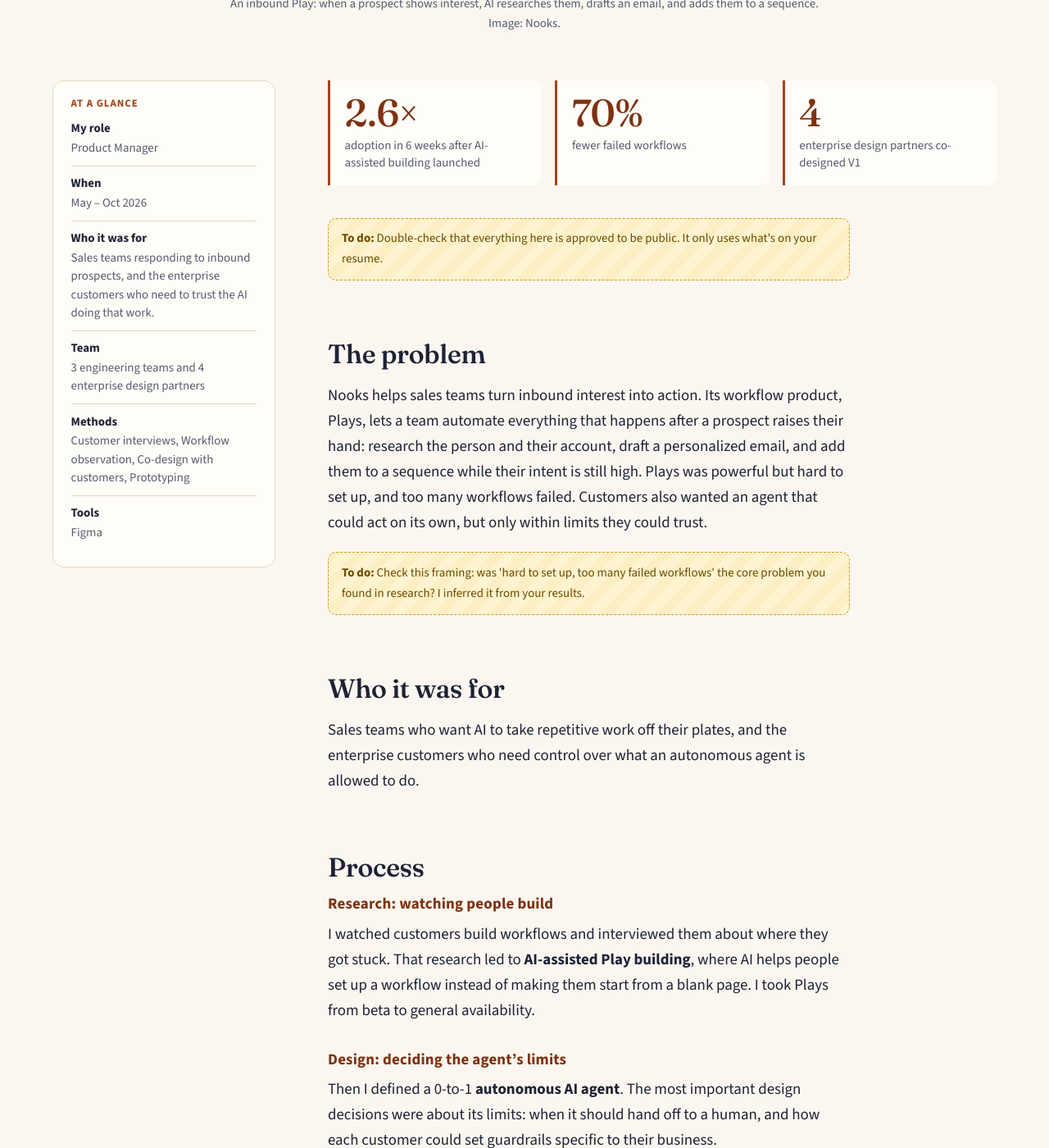
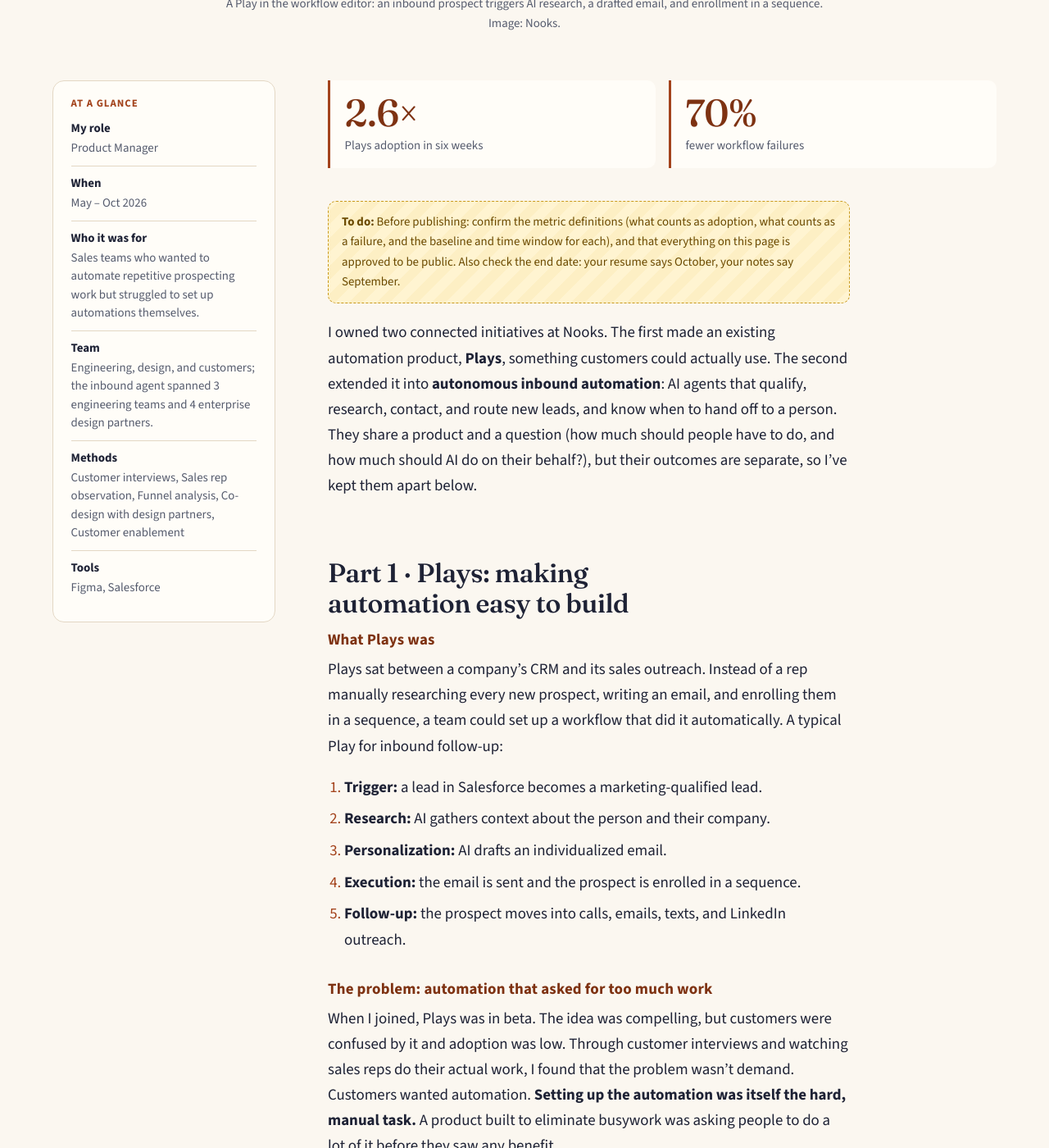
Before and after one commit to sabrinahu618/portfolio, a Jekyll site: the page built from _projects/nooks.md, in a window 1280 px wide and 1400 px high, scrolled down 1237 px. Shown: the whole window at 82% size. Built offline with Jekyll 4.4.1, drawn with Linux system fonts in a browser that asks for light colours; some of the changed text lies outside the part shown.

Commit message:
Rewrite Nooks case study as two distinct initiatives
Separate the Plays AI workflow builder from autonomous inbound
automation so their outcomes aren't conflated. Unverified metrics,
customer names, and shipped-vs-scoped features are held in to-do notes.

Co-Authored-By: Claude Opus 5.5 <noreply@anthropic.com>
Claude-Session: https://claude.ai/code/session_01HybnYJGYPLDq5hkAYptQSd

```diff
--- a/_projects/nooks.md
+++ b/_projects/nooks.md
@@ -1,65 +1,106 @@
 ---
-title: An AI agent that knows when to hand off
+title: Automation that's easy to build, and safe to trust
 org: Nooks
-summary: Taking Nooks' inbound workflow automation from beta to launch, and defining an autonomous agent built to bring in a human at the right moment.
+summary: Turning a confusing, low-adoption workflow product into an AI-assisted experience sales teams could actually use, then defining an autonomous inbound agent that knows when to bring in a human.
 themes: [communication]
 order: 4
 featured: true
 years: May – Oct 2026
 role: Product Manager
-audience: Sales teams responding to inbound prospects, and the enterprise customers who need to trust the AI doing that work.
-team: 3 engineering teams and 4 enterprise design partners
-methods: [Customer interviews, Workflow observation, Co-design with customers, Prototyping]
-tools: [Figma]
+audience: Sales teams who wanted to automate repetitive prospecting work but struggled to set up automations themselves.
+team: Engineering, design, and customers; the inbound agent spanned 3 engineering teams and 4 enterprise design partners.
+methods: [Customer interviews, Sales rep observation, Funnel analysis, Co-design with design partners, Customer enablement]
+tools: [Figma, Salesforce]
 cover: /assets/img/nooks/plays-workflow.webp
 cover_width: 818
 cover_height: 750
 cover_narrow: true
-cover_alt: "A Nooks Plays workflow built from four connected steps: a trigger when an inbound prospect arrives, a Research Agent that looks up the prospect and account, a Draft AI Email step, and an Add to Sequence step, with an Add Step button below."
-cover_caption: "An inbound Play: when a prospect shows interest, AI researches them, drafts an email, and adds them to a sequence. Image: Nooks."
+cover_alt: "A Nooks Plays workflow in the editor, built from four connected steps: a trigger when an inbound prospect arrives, a Research Agent that looks up the prospect and account, a Draft AI Email step, and an Add to Sequence step, with an Add Step button below."
+cover_caption: "A Play in the workflow editor: an inbound prospect triggers AI research, a drafted email, and enrollment in a sequence. Image: Nooks."
 highlights:
   - value: "2.6×"
-    label: adoption in 6 weeks after AI-assisted building launched
+    label: Plays adoption in six weeks
   - value: "70%"
-    label: fewer failed workflows
-  - value: "4"
-    label: enterprise design partners co-designed V1
+    label: fewer workflow failures
 ---
 
-{% include todo.html note="Double-check that everything here is approved to be public. It only uses what's on your resume." %}
+{% include todo.html note="Before publishing: confirm the metric definitions (what counts as adoption, what counts as a failure, and the baseline and time window for each), and that everything on this page is approved to be public. Also check the end date: your resume says October, your notes say September." %}
 
-## The problem
+I owned two connected initiatives at Nooks. The first made an existing automation product, **Plays**, something customers could actually use. The second extended it into **autonomous inbound automation**: AI agents that qualify, research, contact, and route new leads, and know when to hand off to a person. They share a product and a question (how much should people have to do, and how much should AI do on their behalf?), but their outcomes are separate, so I've kept them apart below.
 
-Nooks helps sales teams turn inbound interest into action. Its workflow product, Plays, lets a team automate everything that happens after a prospect raises their hand: research the person and their account, draft a personalized email, and add them to a sequence while their intent is still high. Plays was powerful but hard to set up, and too many workflows failed. Customers also wanted an agent that could act on its own, but only within limits they could trust.
+## Part 1 · Plays: making automation easy to build
 
-{% include todo.html note="Check this framing: was 'hard to set up, too many failed workflows' the core problem you found in research? I inferred it from your results." %}
+### What Plays was
 
-## Who it was for
+Plays sat between a company's CRM and its sales outreach. Instead of a rep manually researching every new prospect, writing an email, and enrolling them in a sequence, a team could set up a workflow that did it automatically. A typical Play for inbound follow-up:
 
-Sales teams who want AI to take repetitive work off their plates, and the enterprise customers who need control over what an autonomous agent is allowed to do.
+1. **Trigger:** a lead in Salesforce becomes a marketing-qualified lead.
+2. **Research:** AI gathers context about the person and their company.
+3. **Personalization:** AI drafts an individualized email.
+4. **Execution:** the email is sent and the prospect is enrolled in a sequence.
+5. **Follow-up:** the prospect moves into calls, emails, texts, and LinkedIn outreach.
 
-## Process
+### The problem: automation that asked for too much work
 
-### Research: watching people build
+When I joined, Plays was in beta. The idea was compelling, but customers were confused by it and adoption was low. Through customer interviews and watching sales reps do their actual work, I found that the problem wasn't demand. Customers wanted automation. **Setting up the automation was itself the hard, manual task.** A product built to eliminate busywork was asking people to do a lot of it before they saw any benefit.
 
-I watched customers build workflows and interviewed them about where they got stuck. That research led to **AI-assisted Play building**, where AI helps people set up a workflow instead of making them start from a blank page. I took Plays from beta to general availability.
+That showed up in a few ways:
 
-### Design: deciding the agent's limits
+- **Getting started:** customers struggled to understand how to create and configure a Play.
+- **Complexity:** building one meant understanding the workflow logic underneath it.
+- **Reliability:** workflows failed, which undermined trust in letting automation act on their behalf.
+- **Legibility:** when the AI did something unexpected, users had no easy way to see why or to tell it that it was wrong.
 
-Then I defined a 0-to-1 **autonomous AI agent**. The most important design decisions were about its limits: when it should hand off to a human, and how each customer could set guardrails specific to their business.
+{% include todo.html note="Add one or two specific findings from discovery: how many customers or reps you talked to, and a moment or anonymized quote that changed your thinking." %}
 
-{% include figure.html need="A simple diagram of the agent's decision flow: act, ask, or hand off to a human." %}
+{% include figure.html need="The workflow builder before your changes, ideally next to the AI-assisted version." wide=true %}
 
-### Build: co-designing with customers
+### What we changed
 
-I co-designed the first version with four enterprise design partners and led execution across three engineering teams.
+I shifted the strategy from asking customers to configure every step themselves to letting AI help them build. I think about it in three parts:
 
-## Outcome
+- **Generation:** **AI-assisted Play building**, including a natural-language Plays Assistant. Users describe the sales process they want to automate in their own words (for example, which leads to target, how to research them, what kind of outreach to send, and which sequence to add them to), and the assistant turns that intent into a workflow.
+- **Transparency:** showing users what the AI is doing and why, so automation isn't a black box.
+- **Correction:** giving users a way to reject an AI decision and explain what was wrong, so the system can be corrected rather than abandoned.
 
-AI-assisted building drove **2.6× adoption in six weeks** and **70% fewer failed workflows**.
+{% include todo.html note="Confirm which of these shipped in GA and which were designed or scoped. Transparency and correction currently read as design intent, not shipped features. Same for Slack alerts: shipped or scoped?" %}
 
-{% include todo.html note="Add where the autonomous agent ended up: shipped, in beta with design partners, or still in development." %}
+Alongside the product, I closed gaps in workflows that were causing failures. I also worked on adoption outside the product itself, through onboarding documentation, a customer webinar, and walkthroughs on customer calls. A new kind of tool only gets adopted if people understand how it fits into the way they already work.
+
+{% include todo.html note="What actually caused the workflow failures, and what fixed them? One or two sentences makes the 70% far more credible." %}
+
+### Outcome
+
+Plays went from beta to general availability. In the six weeks after AI-assisted building launched, **adoption grew 2.6×** and **workflow failures fell 70%**.
+
+{% include todo.html note="If the definitions check out, add customer activation (about 11 to 120 customers with Play activity) and live Plays (about 50). Keep each metric clearly labeled; they measure different things." %}
+
+## Part 2 · Autonomous inbound: from automation to agents
+
+### The opportunity
+
+Companies spend heavily to generate inbound interest, but turning an inbound lead into a real sales conversation is often slow, fragmented, and manual. Analyzing the inbound funnel and speed-to-lead showed where leads were falling through the cracks. It also pointed to an ambitious goal: **double the meetings booked from the same volume of leads.**
+
+### Designing the agent
+
+I defined a 0-to-1 autonomous inbound experience and scoped it across three engineering teams. The agent covers the full path from a new lead to a booked meeting:
+
+1. **Scoring:** decide which leads to prioritize.
+2. **Research:** gather context on the lead and their company.
+3. **Outreach:** write personalized messages.
+4. **Routing:** send the lead to the right sales rep.
+5. **Scheduling:** help book the meeting.
+6. **CRM updates:** keep records accurate.
+7. **Human escalation:** bring in a person when the agent shouldn't act on its own.
+
+The most important design work was on the limits. Each customer could set guardrails specific to their business, and escalating to a human was a deliberate part of the design, not a fallback. I recruited four enterprise design partners and co-designed the first version with them.
+
+{% include figure.html need="A simple diagram of the agent's decision flow: act, ask, or hand off to a human. Sketch it on paper and I'll redraw it." %}
+
+{% include todo.html note="Where did this end up: shipped, in beta with design partners, or still in development? And can you name the design partners publicly? (Check with Nooks before listing Toast, Deel, ServiceTitan, or Vanta.)" %}
 
 ## Reflection
 
-{% include todo.html note="This is the strongest link to the Media Lab, so write it yourself. Suggested angle: designing a handoff is designing a relationship between a person and an AI. When should AI act, when should it ask, and when should it step back?" %}
+{% include todo.html note="Rewrite this in your own voice. It's the strongest link to the Media Lab." %}
+
+Both projects taught me the same lesson from opposite directions. AI only helps when it genuinely reduces the effort a person has to put in. A powerful tool that takes hard work to set up goes unused. And people only hand work to an agent they can understand and correct. Transparency, correction, and knowing when to hand off aren't features added at the end; they're what makes people willing to trust automation at all. I want to keep studying that line: when AI should act, when it should ask, and when it should step back.
```
